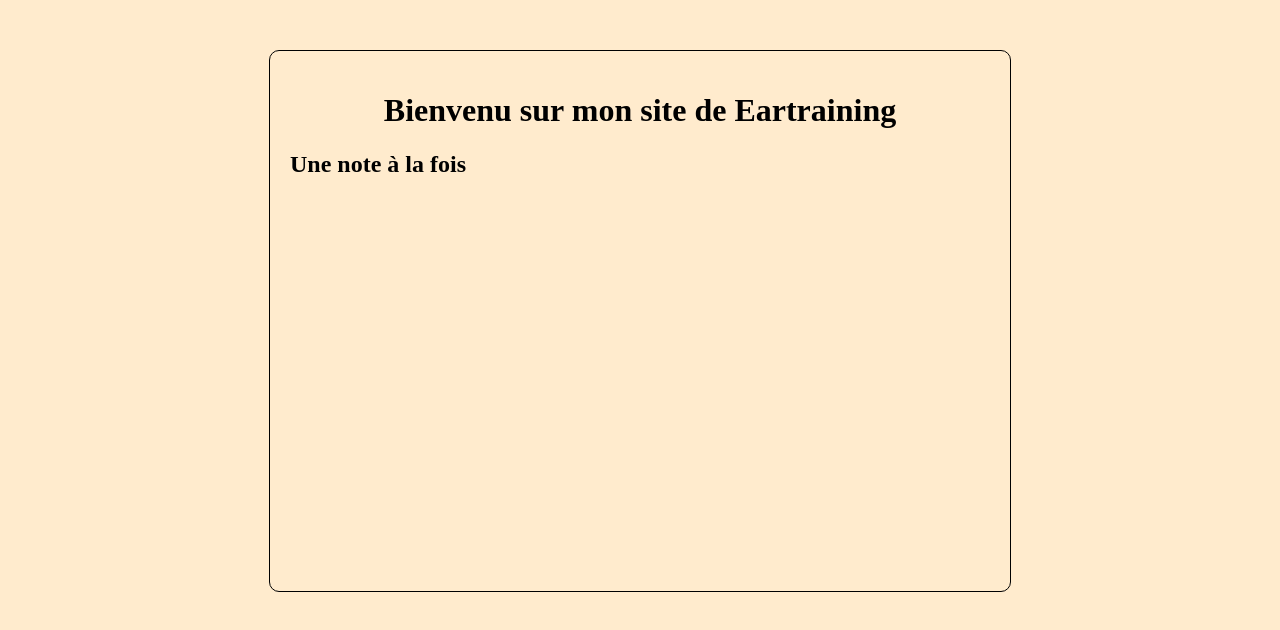
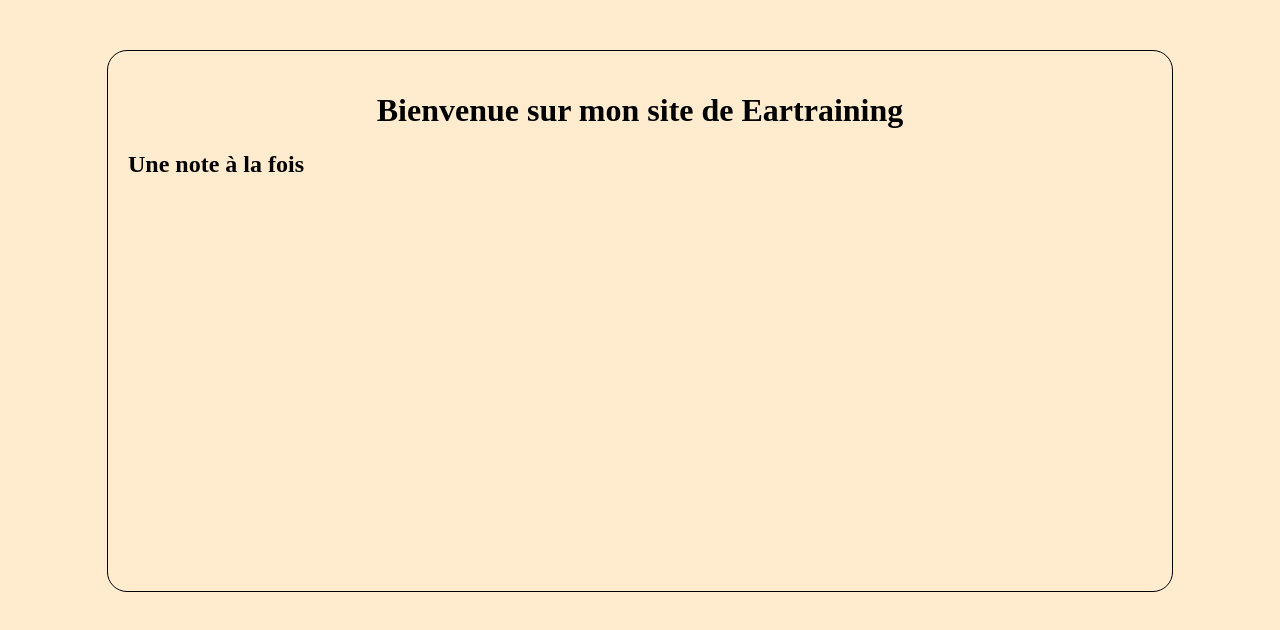
Before and after one commit to franou/EarTraining, a plain HTML site: page index.html in a window 1280 px wide. Drawn offline with Linux system fonts and the light colour scheme.

Commit message:
premiers pas2

```diff
--- a/index.html
+++ b/index.html
@@ -8,7 +8,7 @@
     <link rel="stylesheet" href="style.css">
 </head>
 <body>
-    <h1>Bienvenu sur mon site de Eartraining</h1>
+    <h1>Bienvenue sur mon site de Eartraining</h1>
     <h2>Une note à la fois</h2>
 
 </body>
--- a/style.css
+++ b/style.css
@@ -1,9 +1,9 @@
 body {
     background: blanchedalmond;
-    width: 700px;
+    width: 80%;
     min-height: 500px;
     border: solid black 1px;
-    border-radius: 10px;
+    border-radius: 20px;
     padding: 20px;
     margin: auto;
     margin-top: 50px;
```
